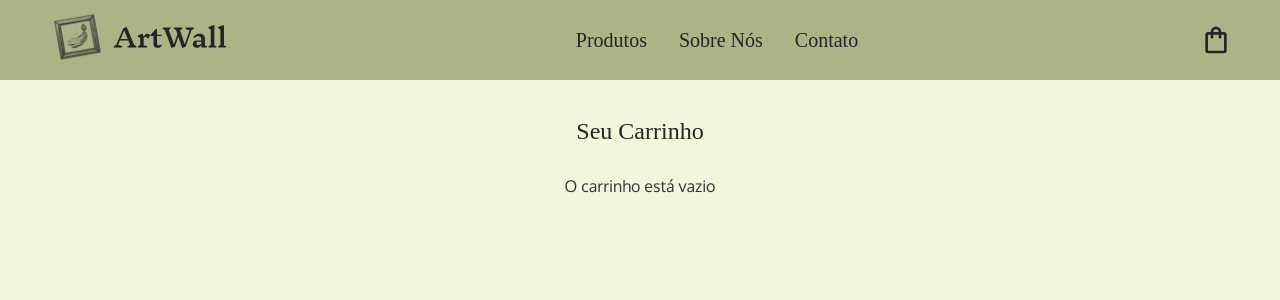
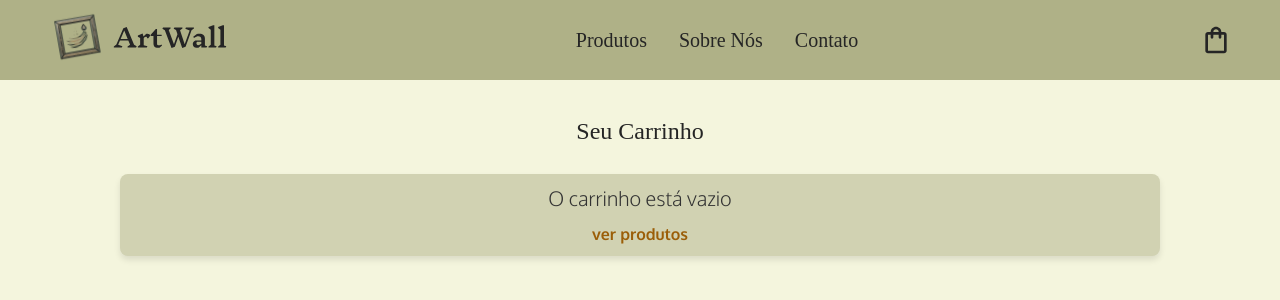
Before and after one commit to lleonsc27/artwall, a React (Create React App) app: page /cart in a window 1280 px wide. Shown: the top 300 px of the page. Built offline with nearby package versions, Linux system fonts and the light colour scheme; a web font is replaced by a local one.

Commit message:
empty cart css

```diff
--- a/src/assets/styles/cart.css
+++ b/src/assets/styles/cart.css
@@ -7,6 +7,34 @@ h1 {
         font-family: var(--ff-sec);
         font-weight: lighter;
     }
+}
+
+.cart-empty {
+    background-color: var(--bg-dark-col);
+    border-radius: 8px;
+    padding: var(--sp-sm);
+    box-shadow: var(--shadow-box);
+    width: 80%;
+    display: flex;
+    flex-flow: column nowrap;
+    align-items: center;
+    gap: var(--sp-sm);
+}
+
+.cart-empty p {
+    font-size: var(--fs-lg);
+    font-weight: lighter;
+}
+
+
+.products-redirect {
+    color: var(--link-col);
+    text-decoration: none;
+    font-weight: bold;
+}
+
+.products-redirect:hover {
+    color: var(--link-hover-col);
 }
 
 .cart {
--- a/src/components/Cart.tsx
+++ b/src/components/Cart.tsx
@@ -2,6 +2,7 @@ import React, { useContext, useState } from "react";
 import { CartContext } from "../context/CartContext";
 import CheckoutForm from "./CheckoutForm";
 import "../assets/styles/cart.css";
+import { Link } from "react-router-dom";
 
 const Cart: React.FC = () => {
   const cartContext = useContext(CartContext);
@@ -25,11 +26,13 @@ const Cart: React.FC = () => {
     <div className="cart">
       <h1>Seu Carrinho</h1>
       {cart.length === 0 ? (
+        <div className="cart-empty">
           <p>O carrinho está vazio</p>
+          <Link className="products-redirect" to={`/products`}>ver produtos</Link>
+        </div>
       ) : (
         <div className="cart-summary">
           <div className="cart-items-list">
-
             {cart.map((item) => (
               <div key={item.id} className="cart-items">
                 <img
@@ -38,8 +41,6 @@ const Cart: React.FC = () => {
                   alt={item.name}
                 />
                 <div className="cart-item">
-
-
                   <div className="cart-item-info">
                     <p className="cart-item-name">{item.name} </p>
                     <p className="cart-item-price">
@@ -47,7 +48,13 @@ const Cart: React.FC = () => {
                     </p>
                   </div>
 
-              <button type="button" className="cart-item-remove-button" onClick={() => removeItem(item.id)}>Remover</button>
+                  <button
+                    type="button"
+                    className="cart-item-remove-button"
+                    onClick={() => removeItem(item.id)}
+                  >
+                    Remover
+                  </button>
                 </div>
               </div>
             ))}
```
Lines whose indentation alone changed are shown as unchanged.
